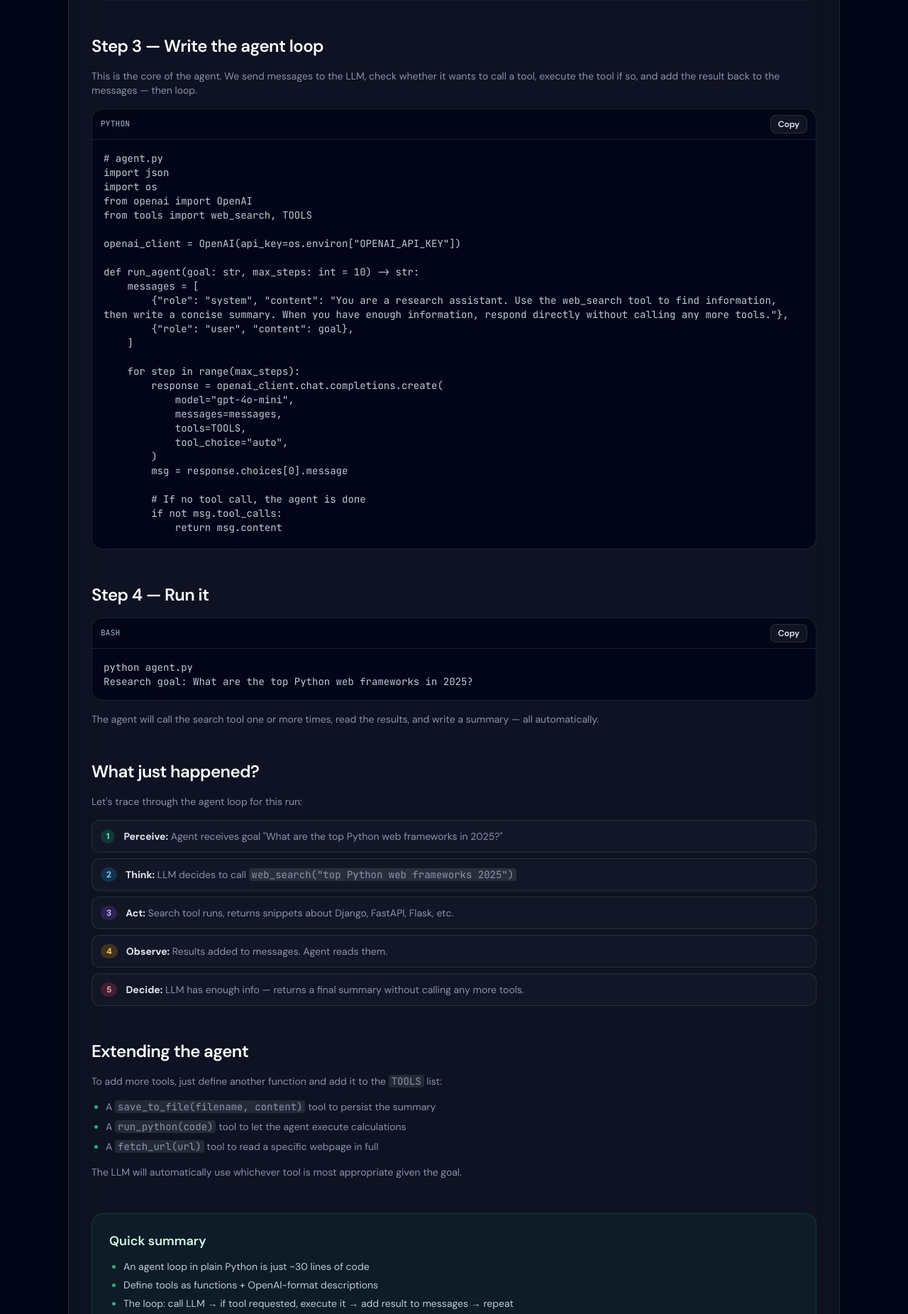
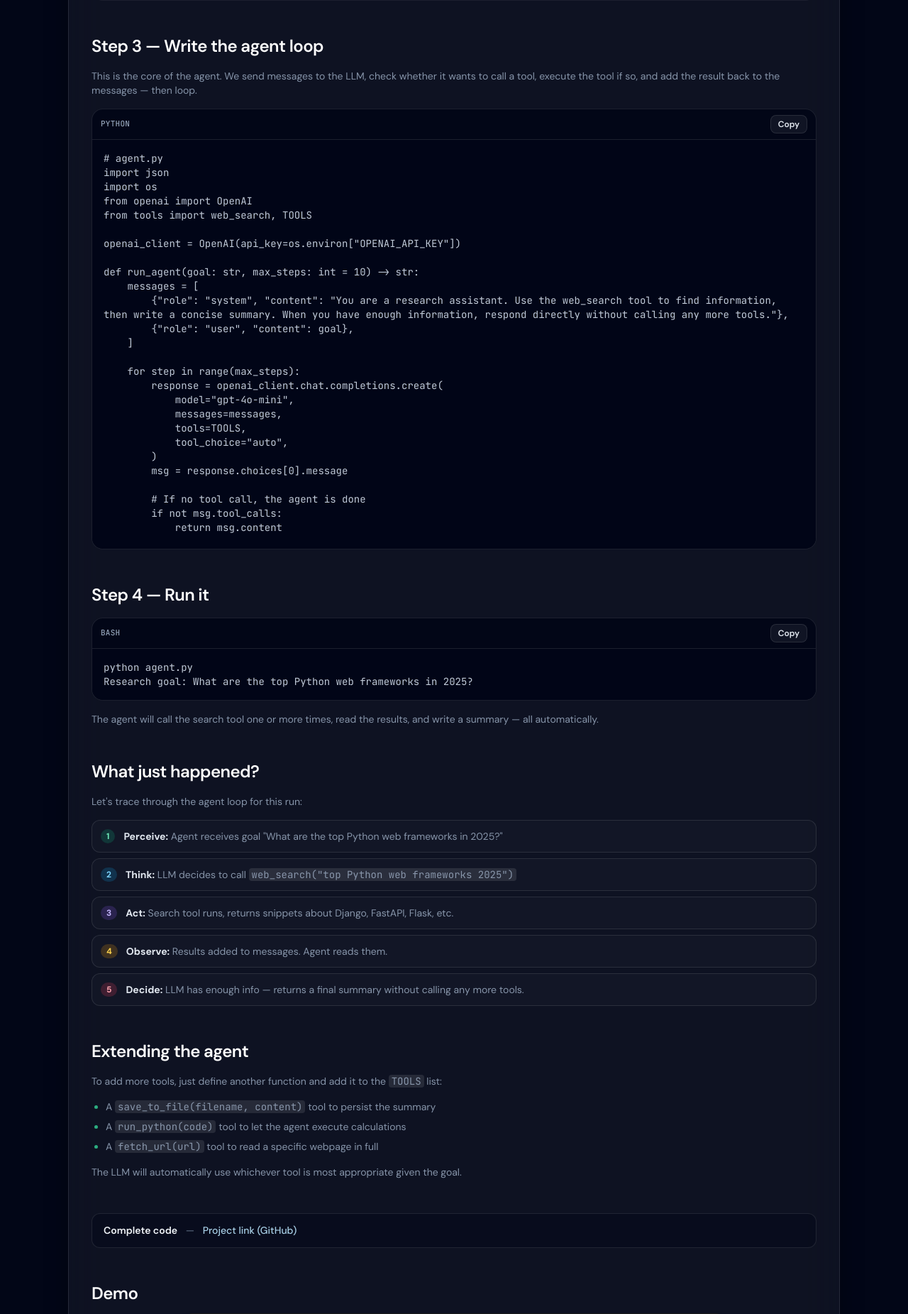
Before and after one commit to abhishekgoyal-a11y/DevShelfs, a Django app: page /tutorials/ai-agents/build-your-first-agent/ in a window 1280 px wide. Shown: the part 1916-3767 px from the top of the page at 71% size. Run offline with Django 5.2, Linux system fonts and the light colour scheme; some libraries are stand-ins or nearby versions.

Commit message:
video added

```diff
--- a/web/templates/web/tutorials/ai_agents/build_your_first_agent.html
+++ b/web/templates/web/tutorials/ai_agents/build_your_first_agent.html
@@ -1,4 +1,5 @@
 {% extends "web/base.html" %}
+{% load static %}
 {% block title %}Build Your First AI Agent — DevShelf Tutorials{% endblock %}
 {% block content %}
   <div class="space-y-10">
@@ -132,6 +133,33 @@
           <p class="text-sm text-slate-400/90">The LLM will automatically use whichever tool is most appropriate given the goal.</p>
         </section>
 
+        {# GitHub link #}
+        <section>
+          <div class="rounded-xl border border-white/10 bg-slate-950/45 px-4 py-3 text-sm leading-relaxed text-slate-200/90">
+            <p>
+              <span class="font-semibold text-slate-100">Complete code</span>
+              <span class="mx-2 text-slate-500">—</span>
+              <a
+                href="https://github.com/abhishekgoyal-a11y/Projects/tree/main/ai-research-agent"
+                class="font-medium text-sky-200/90 underline-offset-2 hover:text-white hover:underline"
+                target="_blank"
+                rel="noreferrer"
+              >Project link (GitHub)</a>
+            </p>
+          </div>
+        </section>
+
+        {# Demo video #}
+        <section class="space-y-3" aria-labelledby="demo-heading">
+          <h2 id="demo-heading" class="text-xl font-semibold tracking-tight text-white sm:text-2xl">Demo</h2>
+          <div class="mx-auto max-w-3xl overflow-hidden rounded-2xl border border-white/10 bg-black shadow-lg shadow-black/40">
+            <video class="block w-full" controls playsinline preload="metadata" aria-label="AI Research Agent demo">
+              <source src="{% static 'web/AiResearchAgent.webm' %}" type="video/webm" />
+              <p class="p-4 text-sm text-slate-400">Your browser does not support embedded WebM video.</p>
+            </video>
+          </div>
+        </section>
+
         {# Summary box #}
         <section class="rounded-2xl border border-emerald-500/20 bg-emerald-500/[0.06] p-5 sm:p-6">
           <h2 class="text-lg font-semibold text-emerald-100">Quick summary</h2>
```
Also changed, not shown: 1 other file.
